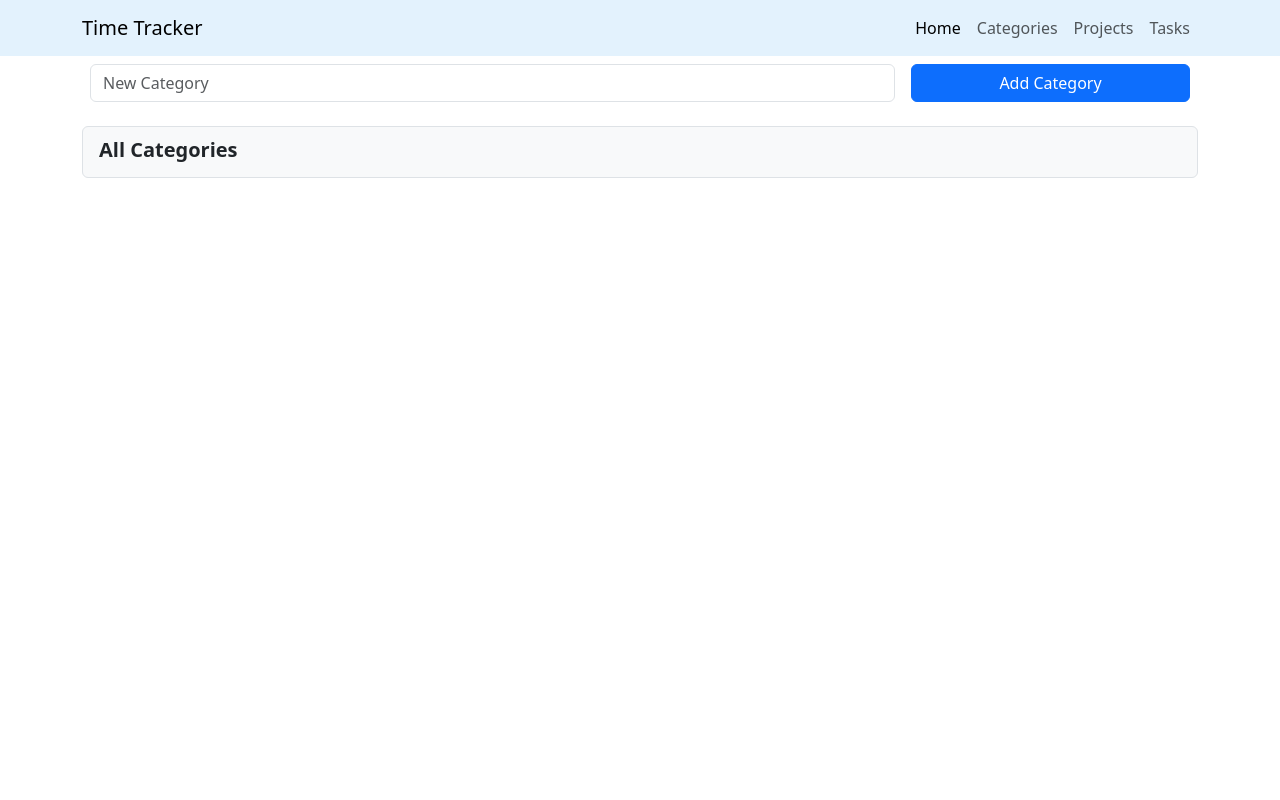
After one commit to hello-dg/Time-Tracker-App-Bootstrap, a Flask app: page /categories in a window 1280 px wide. The commit adds this page. Run offline with Flask 3, Linux system fonts and the light colour scheme; data that the repository does not hold is empty.

Commit message:
Add Categories page to CRUD categories

```diff
--- a/main.py
+++ b/main.py
@@ -67,10 +67,10 @@ def index():
     today = datetime.now().strftime('%Y-%m-%d')
     current_time = datetime.now().strftime('%H:%M')
     entries = Entry.query.order_by(Entry.date.desc(), Entry.start_time.desc()).all()
-    categories = Category.query.order_by(Category.name.asc()).all()
+    category_data = Category.query.order_by(Category.name.asc()).all()
     projects = Project.query.order_by(Project.name.asc()).all()
     tasks = Task.query.order_by(Task.name.asc()).all()
-    return render_template('index.html', entries=entries, categories=categories, projects=projects, tasks=tasks, today=today, time=current_time, datetime=datetime, str=str)
+    return render_template('index.html', entries=entries, categories=category_data, projects=projects, tasks=tasks, today=today, time=current_time, datetime=datetime, str=str)
 
 
 @app.route('/add-entry', methods=['GET', 'POST'])
@@ -110,27 +110,34 @@ def delete_entry(entry_id):
     return redirect(url_for('index'))
 
 
+@app.route('/categories')
+def categories():
+    category_data = Category.query.order_by(Category.name.asc()).all()
+    return render_template('categories.html', categories=category_data)
+
+
 @app.route('/add-category', methods=['GET', 'POST'])
 def add_category():
-    name = "Marvel Entertainment"
-    new_entry = Category(name=name)
+    category_name = request.form.get('new-category')
+    new_category = Category(name=category_name)
 
     try:
-        db.session.add(new_entry)
+        db.session.add(new_category)
         db.session.commit()
         print("Added to database")
     except Exception as e:
         db.session.rollback()
         print(f"Error: {e}")
 
-    print(name)
-    return redirect(url_for('index'))
+    return redirect(url_for('categories'))
 
 
-@app.route('/delete/<int:category_name>')
-def delete_category(category_name):
-    pass
-
+@app.route('/delete-category/<int:category_id>')
+def delete_category(category_id):
+    category = Category.query.get_or_404(category_id)
+    db.session.delete(category)
+    db.session.commit()
+    return redirect(url_for('categories'))
 
 @app.route('/add-project', methods=['GET', 'POST'])
 def add_project():
@@ -149,8 +156,8 @@ def add_project():
     return redirect(url_for('index'))
 
 
-@app.route('/delete/<int:project_name>')
-def delete_project(project_name):
+@app.route('/delete-project/<int:project_id>')
+def delete_project(project_id):
     pass
 
 
@@ -171,8 +178,8 @@ def add_task():
     return redirect(url_for('index'))
 
 
-@app.route('/delete/<int:task_name>')
-def delete_task(task_name):
+@app.route('/delete-task/<int:task_id>')
+def delete_task(task_id):
     pass
 
 
--- /dev/null
+++ b/templates/categories.html
@@ -0,0 +1,68 @@
+<html>
+<head>
+    <meta charset="UTF-8">
+    <meta name="viewport"
+          content="width=device-width, user-scalable=no, initial-scale=1.0, maximum-scale=1.0, minimum-scale=1.0">
+    <meta http-equiv="X-UA-Compatible" content="ie=edge">
+    <title>Time Tracker</title>
+    <link href="https://cdn.jsdelivr.net/npm/bootstrap@5.3.3/dist/css/bootstrap.min.css" rel="stylesheet" integrity="sha384-QWTKZyjpPEjISv5WaRU9OFeRpok6YctnYmDr5pNlyT2bRjXh0JMhjY6hW+ALEwIH" crossorigin="anonymous">
+</head>
+<body>
+    <nav class="navbar navbar-expand-md" style="background-color: #e3f2fd;">
+        <div class="container">
+            <a class="navbar-brand  mb-0 h1" href="/">Time Tracker</a>
+            <button class="navbar-toggler" type="button" data-bs-toggle="collapse" data-bs-target="#navbarNav" aria-controls="navbarNav" aria-expanded="false" aria-label="Toggle navigation">
+                <span class="navbar-toggler-icon"></span>
+            </button>
+            <div class="collapse navbar-collapse" id="navbarNav">
+                <ul class="navbar-nav ms-auto">
+                    <li class="nav-item">
+                        <a class="nav-link active" aria-current="page" href="/">Home</a>
+                    </li>
+                    <li class="nav-item">
+                        <a class="nav-link" href="/categories">Categories</a>
+                    </li>
+                    <li class="nav-item">
+                        <a class="nav-link" href="#">Projects</a>
+                    </li>
+                    <li class="nav-item">
+                        <a class="nav-link" href="#">Tasks</a>
+                    </li>
+                </ul>
+            </div>
+        </div>
+    </nav>
+
+    <div class="container" id="form">
+        <form action="{{ url_for('add_category') }}" id="category-form" method="POST">
+            <div class="div d-flex" id="form-bottom-row">
+                <input type="text" class="form-control col m-2" placeholder="New Category" id="new-category" name="new-category">
+                <button class="btn btn-primary m-2 w-25" type="submit" id="submit">Add Category</button>
+            </div>
+        </form>
+    </div>
+
+    <div class="container" id="category-list">
+        <ul class="list-group">
+            <li class="list-group-item bg-light">
+                <div class="row flex-fill mb-1">
+                    <div class="fw-bold fs-5">All Categories</div>
+                </div>
+                {% for category in categories %}
+                    <div class="row border rounded bg-white mb-2 pb-2 align-items-center">
+                        <div class="col d-flex align-items-center mt-2">
+                            <div class="fw-bold">{{ category.name }}</div>
+                        </div>
+                        <div class="col-auto d-flex align-items-center justify-content-center mt-2">
+                            <a href="{{ url_for('delete_category', category_id=category.id) }}" class="btn btn-danger btn-sm" style="font-size: 10px;">X</a>
+                        </div>
+                    </div>
+                {% endfor %}
+            </li>
+        </ul>
+    </div>
+
+    <script src="static/js/screen_size.js"></script>
+    <script src="https://cdn.jsdelivr.net/npm/bootstrap@5.3.3/dist/js/bootstrap.bundle.min.js" integrity="sha384-YvpcrYf0tY3lHB60NNkmXc5s9fDVZLESaAA55NDzOxhy9GkcIdslK1eN7N6jIeHz" crossorigin="anonymous"></script>
+</body>
+</html>
--- a/templates/index.html
+++ b/templates/index.html
@@ -10,17 +10,17 @@
 <body>
     <nav class="navbar navbar-expand-md" style="background-color: #e3f2fd;">
         <div class="container">
-            <a class="navbar-brand  mb-0 h1" href="#">Time Tracker</a>
+            <a class="navbar-brand  mb-0 h1" href="/">Time Tracker</a>
             <button class="navbar-toggler" type="button" data-bs-toggle="collapse" data-bs-target="#navbarNav" aria-controls="navbarNav" aria-expanded="false" aria-label="Toggle navigation">
                 <span class="navbar-toggler-icon"></span>
             </button>
             <div class="collapse navbar-collapse" id="navbarNav">
                 <ul class="navbar-nav ms-auto">
                     <li class="nav-item">
-                        <a class="nav-link active" aria-current="page" href="#">Home</a>
+                        <a class="nav-link active" aria-current="page" href="/">Home</a>
                     </li>
                     <li class="nav-item">
-                        <a class="nav-link" href="#">Categories</a>
+                        <a class="nav-link" href="/categories">Categories</a>
                     </li>
                     <li class="nav-item">
                         <a class="nav-link" href="#">Projects</a>
```
